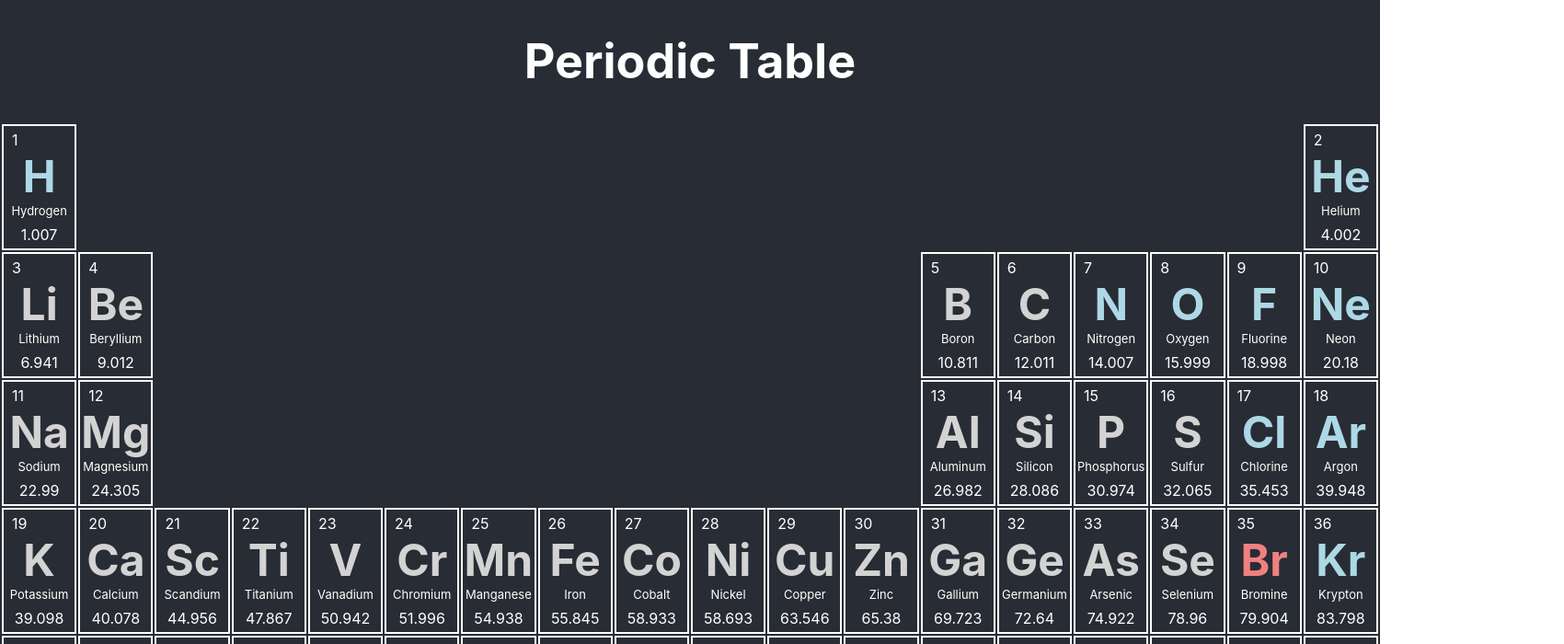
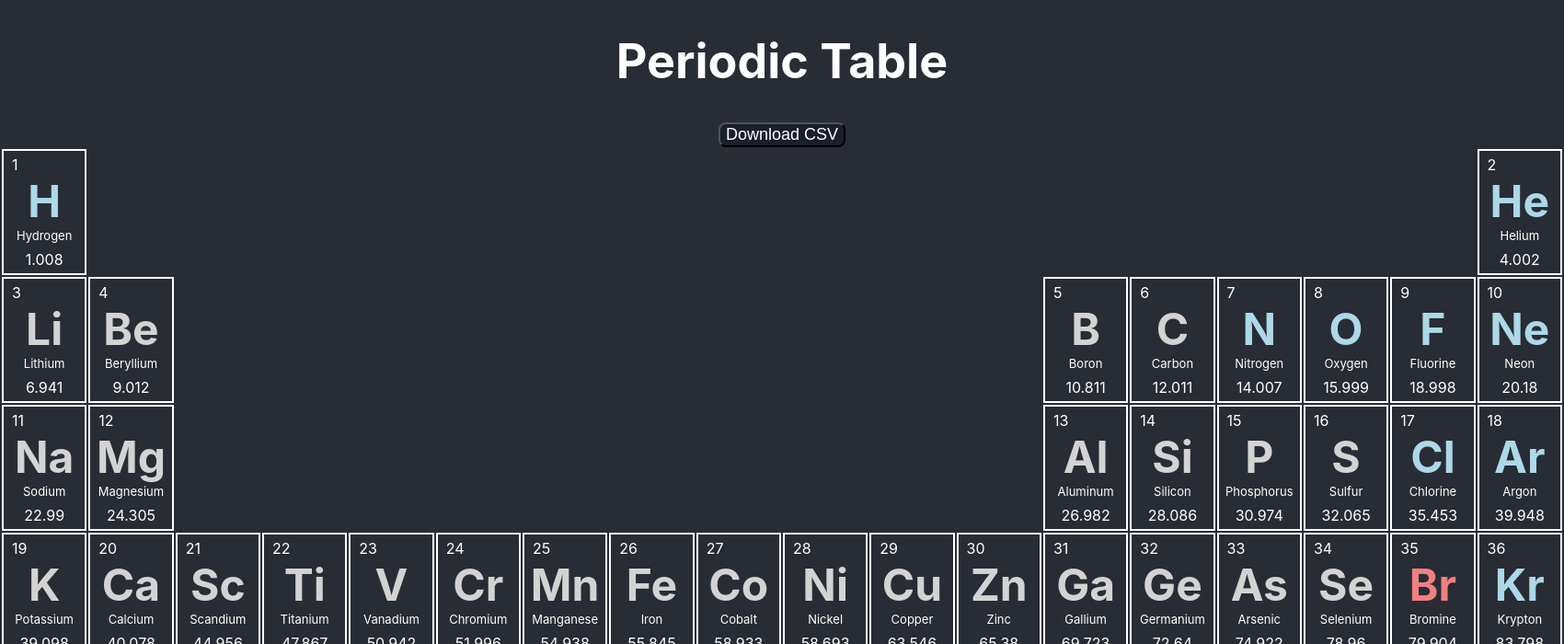
Before and after one commit to nayakrujul/periodic-table, a React (Create React App) app: page / in a window 1280 px wide. Shown: the top 700 px of the page at 92% size, 1700 px wide, since content can reach past the window. Built offline with nearby package versions, Linux system fonts and the light colour scheme.

Commit message:
Add the Lanthanides/Actinides and some more stuff

```diff
--- a/src/App.css
+++ b/src/App.css
@@ -1,8 +1,12 @@
+html {
+  scrollbar-color: lightgray #282c34;
+}
+
 .App {
   background-color: #282c34;
   min-height: 100vh;
   width: 100%;
-  min-width: 1500px;
+  min-width: 1700px;
   color: white;
 }
 
@@ -73,8 +77,16 @@
   text-align: center;
 }
 
-#periodic-table {
+#main-table, #la-table {
   width: 100%;
-  min-width: 1500px;
+  min-width: 1700px;
   table-layout: fixed;
+  padding-bottom: 1rem;
 }
+
+#download {
+  background-color: #191f2b;
+  color: white;
+  font-size: large;
+  border-radius: 8px;
+}
--- a/src/App.js
+++ b/src/App.js
@@ -1,9 +1,9 @@
 import './App.css';
-import { createElement } from 'react';
+import React, { createElement, useRef } from 'react';
 
 const RAW_DATA = (
   `AtomicNumber,Element,Symbol,AtomicMass,NumberofNeutrons,NumberofProtons,NumberofElectrons,Period,Group,Phase,Radioactive,Natural,Metal,Nonmetal,Metalloid,Type,AtomicRadius,Electronegativity,FirstIonization,Density,MeltingPoint,BoilingPoint,NumberOfIsotopes,Discoverer,Year,SpecificHeat,NumberofShells,NumberofValence
-1,Hydrogen,H,1.007,0,1,1,1,1,gas,,yes,,yes,,Nonmetal,0.79,2.2,13.5984,8.99E-05,14.175,20.28,3,Cavendish,1766,14.304,1,1
+1,Hydrogen,H,1.008,0,1,1,1,1,gas,,yes,,yes,,Nonmetal,0.79,2.2,13.5984,8.99E-05,14.175,20.28,3,Cavendish,1766,14.304,1,1
 2,Helium,He,4.002,2,2,2,1,18,gas,,yes,,yes,,Noble Gas,0.49,,24.5874,1.79E-04,,4.22,5,Janssen,1868,5.193,1,
 3,Lithium,Li,6.941,4,3,3,2,1,solid,,yes,yes,,,Alkali Metal,2.1,0.98,5.3917,5.34E-01,453.85,1615,5,Arfvedson,1817,3.582,2,1
 4,Beryllium,Be,9.012,5,4,4,2,2,solid,,yes,yes,,,Alkaline Earth Metal,1.4,1.57,9.3227,1.85E+00,1560.15,2742,6,Vaulquelin,1798,1.825,2,2
@@ -25,7 +25,7 @@ const RAW_DATA = (
 20,Calcium,Ca,40.078,20,20,20,4,2,solid,,yes,yes,,,Alkaline Earth Metal,2.2,1,6.1132,1.54E+00,1112.15,1757,14,Davy,1808,0.647,4,2
 21,Scandium,Sc,44.956,24,21,21,4,3,solid,,yes,yes,,,Transition Metal,2.1,1.36,6.5615,2.99E+00,1812.15,3109,15,Nilson,1878,0.568,4,
 22,Titanium,Ti,47.867,26,22,22,4,4,solid,,yes,yes,,,Transition Metal,2,1.54,6.8281,4.54E+00,1933.15,3560,9,Gregor,1791,0.523,4,
-23,Vanadium,V,50.942,28,23,23,4,5,solid,,yes,yes,,,Transition Metal,1.9,1.63,6.7462,6.11E+00,2175.15,3680,9,   del Rio,1801,0.489,4,
+23,Vanadium,V,50.942,28,23,23,4,5,solid,,yes,yes,,,Transition Metal,1.9,1.63,6.7462,6.11E+00,2175.15,3680,9,del Rio,1801,0.489,4,
 24,Chromium,Cr,51.996,28,24,24,4,6,solid,,yes,yes,,,Transition Metal,1.9,1.66,6.7665,7.15E+00,2130.15,2944,9,Vauquelin,1797,0.449,4,
 25,Manganese,Mn,54.938,30,25,25,4,7,solid,,yes,yes,,,Transition Metal,1.8,1.55,7.434,7.44E+00,1519.15,2334,11,"Gahn, Scheele",1774,0.479,4,
 26,Iron,Fe,55.845,30,26,26,4,8,solid,,yes,yes,,,Transition Metal,1.7,1.83,7.9024,7.87E+00,1808.15,3134,10,Prehistoric,,0.449,4,
@@ -112,9 +112,9 @@ const RAW_DATA = (
 107,Bohrium,Bh,264,157,107,107,7,7,artificial,yes,,yes,,,Transactinide,,,,3.70E+01,,,,Armbruster and M�nzenberg,1981,,7,
 108,Hassium,Hs,267,159,108,108,7,8,artificial,yes,,yes,,,Transactinide,,,,4.10E+01,,,,Armbruster and M�nzenberg,1983,,7,
 109,Meitnerium,Mt,268,159,109,109,7,9,artificial,yes,,yes,,,Transactinide,,,,3.50E+01,,,,"GSI, Darmstadt, West Germany",1982,,7,
-110,Darmstadtium ,Ds ,271,161,110,110,7,10,artificial,yes,,yes,,,Transactinide,,,,,,,,,1994,,7,
-111,Roentgenium ,Rg ,272,161,111,111,7,11,artificial,yes,,yes,,,Transactinide,,,,,,,,,1994,,7,
-112,Copernicium ,Cn ,285,173,112,112,7,12,artificial,yes,,yes,,,Transactinide,,,,,,,,,1996,,7,
+110,Darmstadtium,Ds,271,161,110,110,7,10,artificial,yes,,yes,,,Transactinide,,,,,,,,,1994,,7,
+111,Roentgenium,Rg,272,161,111,111,7,11,artificial,yes,,yes,,,Transactinide,,,,,,,,,1994,,7,
+112,Copernicium,Cn,285,173,112,112,7,12,artificial,yes,,yes,,,Transactinide,,,,,,,,,1996,,7,
 113,Nihonium,Nh,284,171,113,113,7,13,artificial,yes,,yes,,,,,,,,,,,,2004,,7,3
 114,Flerovium,Fl,289,175,114,114,7,14,artificial,yes,,yes,,,Transactinide,,,,,,,,,1999,,7,4
 115,Moscovium,Mc,288,173,115,115,7,15,artificial,yes,,yes,,,,,,,,,,,,2010,,7,5
@@ -134,7 +134,7 @@ split.map(line => {
   dict[num] = lst;
 });
 
-function Table() {
+function MainTable() {
   let tbl_children = [];
   for (let i = 1; i <= 7; i++) {
     let row_children = [];
@@ -144,7 +144,26 @@ function Table() {
     let row = createElement('tr', {className: "table-row", id: `row-${i}`}, ...row_children);
     tbl_children.push(row);
   }
-  return createElement('table', {id: "periodic-table"}, ...tbl_children);
+  return createElement('table', {id: "main-table"}, ...tbl_children);
+}
+
+function LATable() {
+  let tbl_children = [];
+  for (let i = 0; i < 2; i++) {
+    let row_children = [];
+    for (let j = 0; j <= 14; j++) {
+      row_children.push(<td className="table-cell" id={`cell-${i + 8}-${j}`}><GetElement posx={8} posy={i * 32 + 57 + j}></GetElement></td>);
+    }
+    let row = createElement(
+      'tr', {className: "table-row", id: `row-${i + 8}`},
+      <td className="table-cell"><GetElement></GetElement></td>,
+      <td className="table-cell"><GetElement></GetElement></td>,
+      ...row_children,
+      <td className="table-cell"><GetElement></GetElement></td>,
+    );
+    tbl_children.push(row);
+  }
+  return createElement('table', {id: "la-table"}, ...tbl_children);
 }
 
 function Element({num, symbol, name, mass, state}) {
@@ -163,18 +182,30 @@ function GetElement({posx, posy}) {
     let l = dict[key];
     let [x, y] = [l[6], l[7]];
     if (x == posx && y == posy) {
-      return <Element num={key} symbol={l[1]} name={l[0]} mass={l[2]} state={l[8]}></Element>
+      return <Element num={key} symbol={l[1]} name={l[0]} mass={l[2]} state={l[8]}></Element>;
     }
   }
   // Special case for (6, 3) and (7, 3)
   if (posy === 3) {
     if (posx === 6) {
-      return <Element num="57-71" symbol="..." name="Lanthanides" mass="&nbsp;" state="solid"></Element>
+      return <Element num="57-71" symbol="..." name="Lanthanides" mass="&nbsp;" state="solid"></Element>;
     } else if (posx === 7) {
-      return <Element num="89-103" symbol="..." name="Actinides" mass="&nbsp;" state="solid"></Element>
+      return <Element num="89-103" symbol="..." name="Actinides" mass="&nbsp;" state="solid"></Element>;
     }
   }
+  // Special case for just getting the element by number (posx=8, posy=num)
+  if (posx === 8) {
+    let l = dict[posy];
+    return <Element num={posy} symbol={l[1]} name={l[0]} mass={l[2]} state={l[8]}></Element>;
+  }
   return <div className="no-element"></div>;
+}
+
+function DownloadButton() {
+  return <button id="download" onClick={() => {
+    let url = "data:text/csv," + RAW_DATA;
+    window.location.replace(url);
+  }}>Download CSV</button>
 }
 
 function App() {
@@ -182,8 +213,10 @@ function App() {
     <div className="App">
       <header className="App-header">
         <h1>Periodic Table</h1>
+        <DownloadButton></DownloadButton>
       </header>
-      <Table></Table>
+      <MainTable></MainTable>
+      <LATable></LATable>
       <footer className="App-footer">
         <h3>&copy; Rujul Nayak 2024</h3>
       </footer>
```
Also changed, not shown: 11 other files (tests, documents, lock files or other folders).
